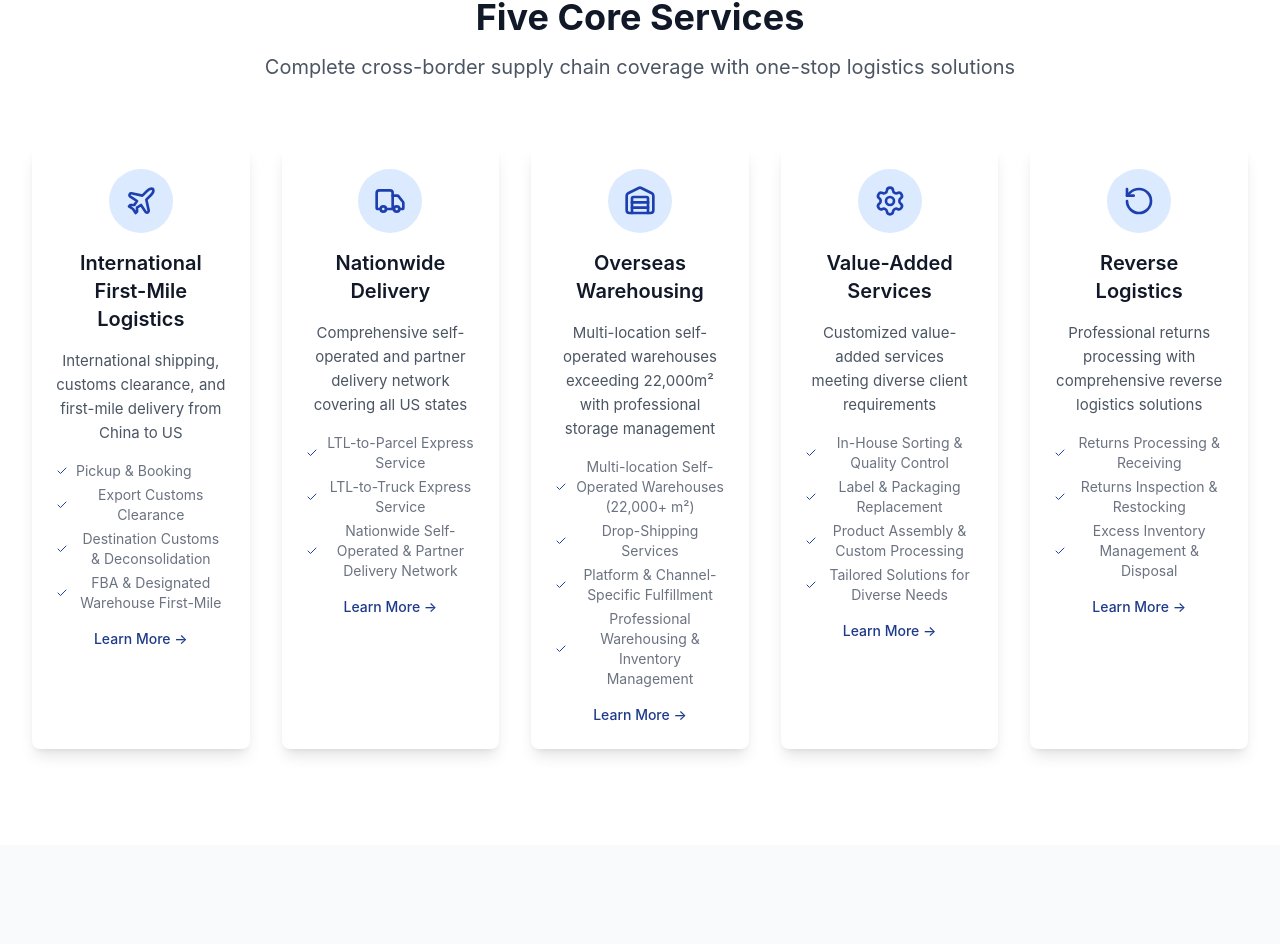
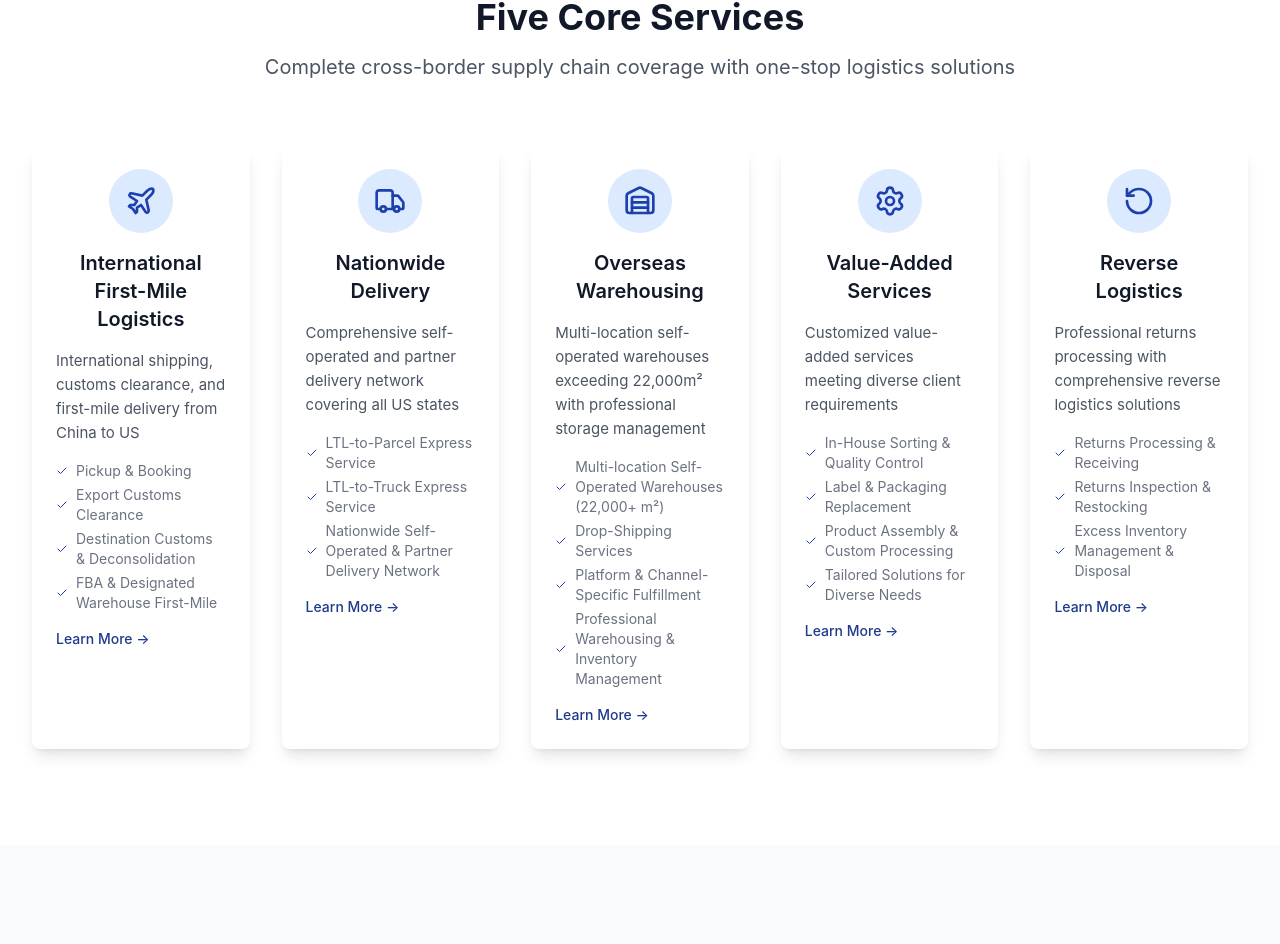
Before and after one commit to ShallowHawk/genable-group, a Vue app: page /services in a window 1280 px wide. Shown: the part 1088-2032 px from the top of the page. Built offline with nearby package versions, Linux system fonts and the light colour scheme; a web font is replaced by a local one.

Commit message:
优化服务页面布局：调整服务卡片的结构，增加标题显示，并统一文本对齐方式，以提升页面的可读性和用户体验。

```diff
--- a/src/views/ServicesView.vue
+++ b/src/views/ServicesView.vue
@@ -25,9 +25,10 @@
             <BaseCard
               variant="elevated"
               hoverable
-              class="text-center h-full transition-all duration-300 group-hover:shadow-xl group-hover:-translate-y-1"
+              class="h-full transition-all duration-300 group-hover:shadow-xl group-hover:-translate-y-1"
             >
               <template #header>
+                <div class="text-center">
                   <div
                     class="w-16 h-16 bg-primary-100 rounded-full flex items-center justify-center mx-auto mb-4 group-hover:bg-primary-200 transition-colors"
                   >
@@ -42,17 +43,18 @@
                   >
                     {{ service.title }}
                   </h3>
+                </div>
               </template>
-              <p class="text-gray-600 mb-4">{{ service.description }}</p>
+              <p class="text-gray-600 mb-4 text-left">{{ service.description }}</p>
               <template #footer>
-                <ul class="text-sm text-gray-500 space-y-1 mb-4">
+                <ul class="text-sm text-gray-500 space-y-1 mb-4 text-left">
                   <li v-for="feature in service.features" :key="feature" class="flex items-center">
                     <Icon name="check" size="xs" class="text-primary-500 mr-2" />
                     {{ feature }}
                   </li>
                 </ul>
                 <div
-                  class="text-primary-600 text-sm font-medium group-hover:text-primary-700 transition-colors"
+                  class="text-primary-600 text-sm font-medium group-hover:text-primary-700 transition-colors text-left"
                 >
                   {{ getText('learnDetails') }} →
                 </div>
```
Lines whose indentation alone changed are shown as unchanged.
